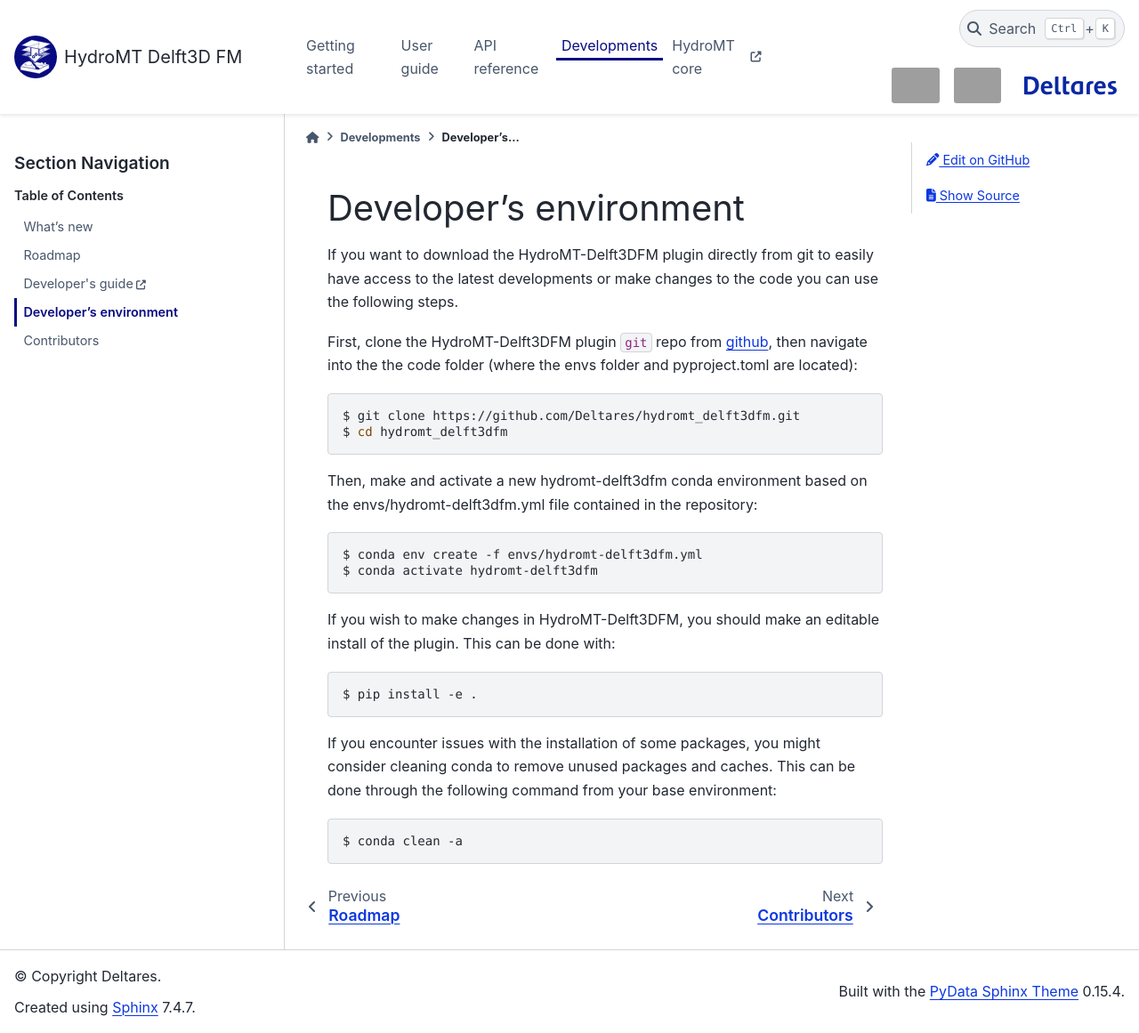
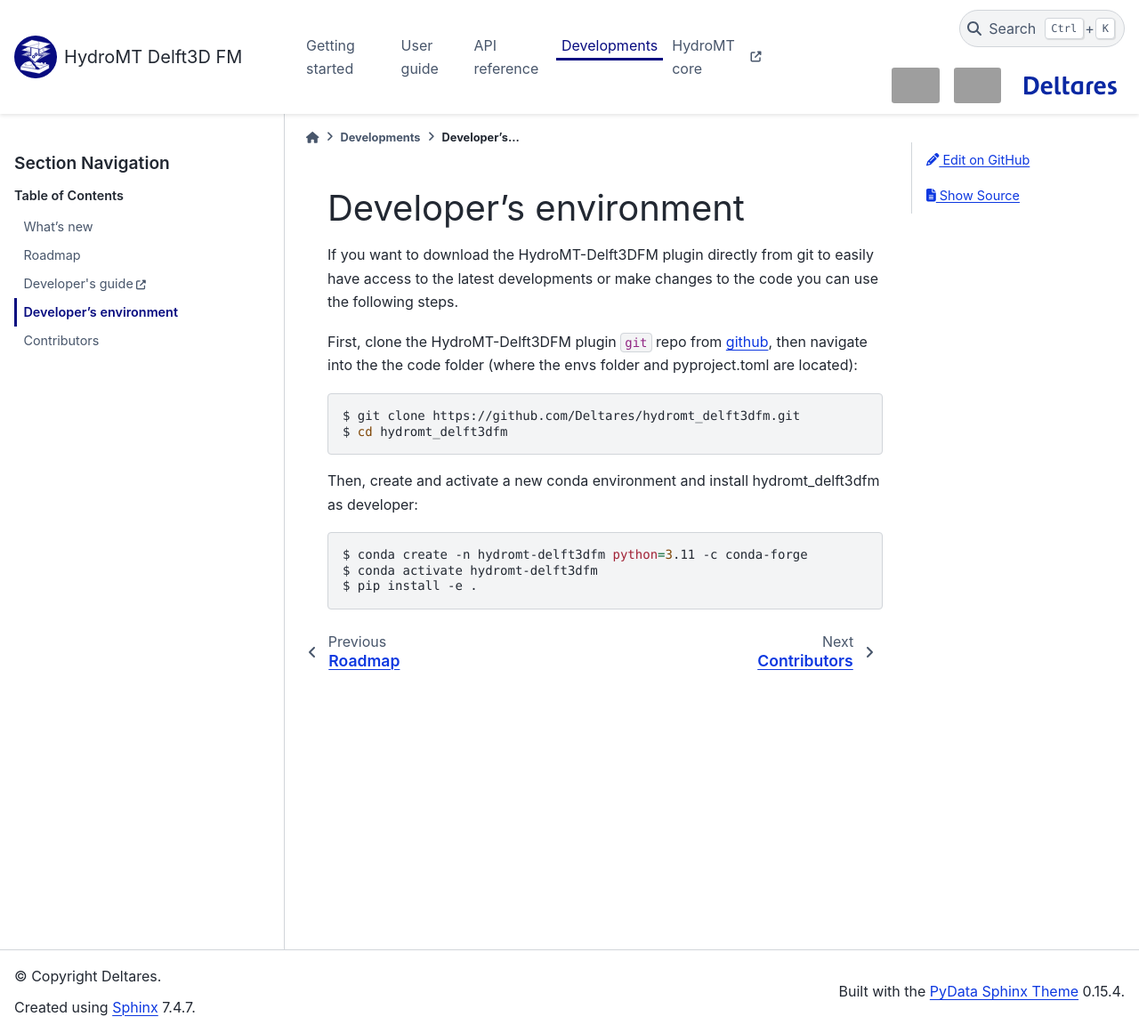
Before and after one commit to Deltares/hydromt_delft3dfm, a Sphinx documentation site: the page built from docs/dev_guide/dev_install.rst, in a window 1280 px wide and 1161 px high. Shown: the whole window at 89% size. Built offline with Sphinx 7.4.7 and the PyData theme 0.15.4, drawn with Linux system fonts in a browser that asks for light colours; pages that are not in the unit, such as notebooks, are missing from menus; grey boxes are pictures that could not be loaded.

```diff
--- a/docs/dev_guide/dev_install.rst
+++ b/docs/dev_guide/dev_install.rst
@@ -14,24 +14,10 @@ the code folder (where the envs folder and pyproject.toml are located):
     $ git clone https://github.com/Deltares/hydromt_delft3dfm.git
     $ cd hydromt_delft3dfm
 
-Then, make and activate a new hydromt-delft3dfm conda environment based on the envs/hydromt-delft3dfm.yml
-file contained in the repository:
+Then, create and activate a new conda environment and install hydromt_delft3dfm as developer:
 
 .. code-block:: console
 
-    $ conda env create -f envs/hydromt-delft3dfm.yml
+    $ conda create -n hydromt-delft3dfm python=3.11 -c conda-forge
     $ conda activate hydromt-delft3dfm
-
-If you wish to make changes in HydroMT-Delft3DFM, you should make an editable install of the plugin.
-This can be done with:
-
-.. code-block:: console
-
     $ pip install -e .
-
-If you encounter issues with the installation of some packages, you might consider cleaning conda to remove unused packages and caches.
-This can be done through the following command from your base environment:
-
-.. code-block:: console
-
-    $ conda clean -a
```
Also changed, not shown: README.rst (+7 -1 lines), pyproject.toml (+11 -8 lines), 4 other files.
